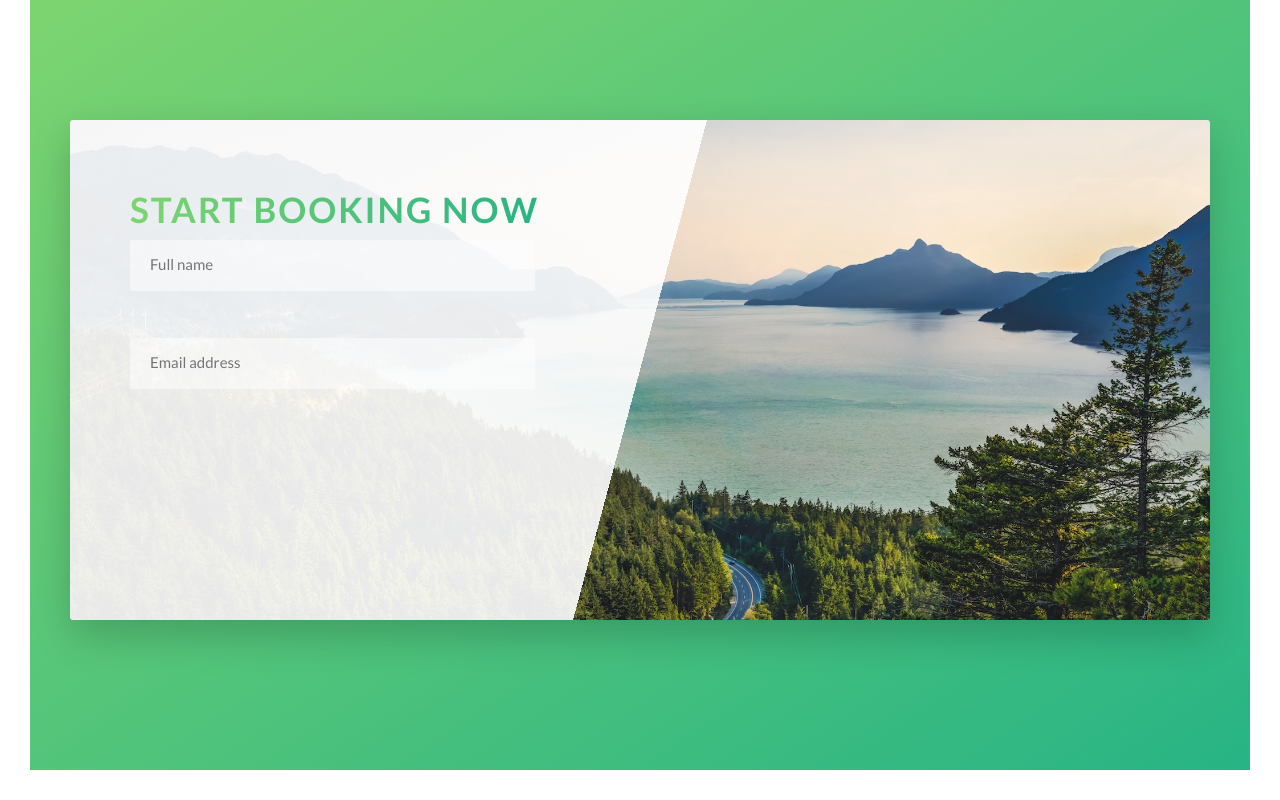
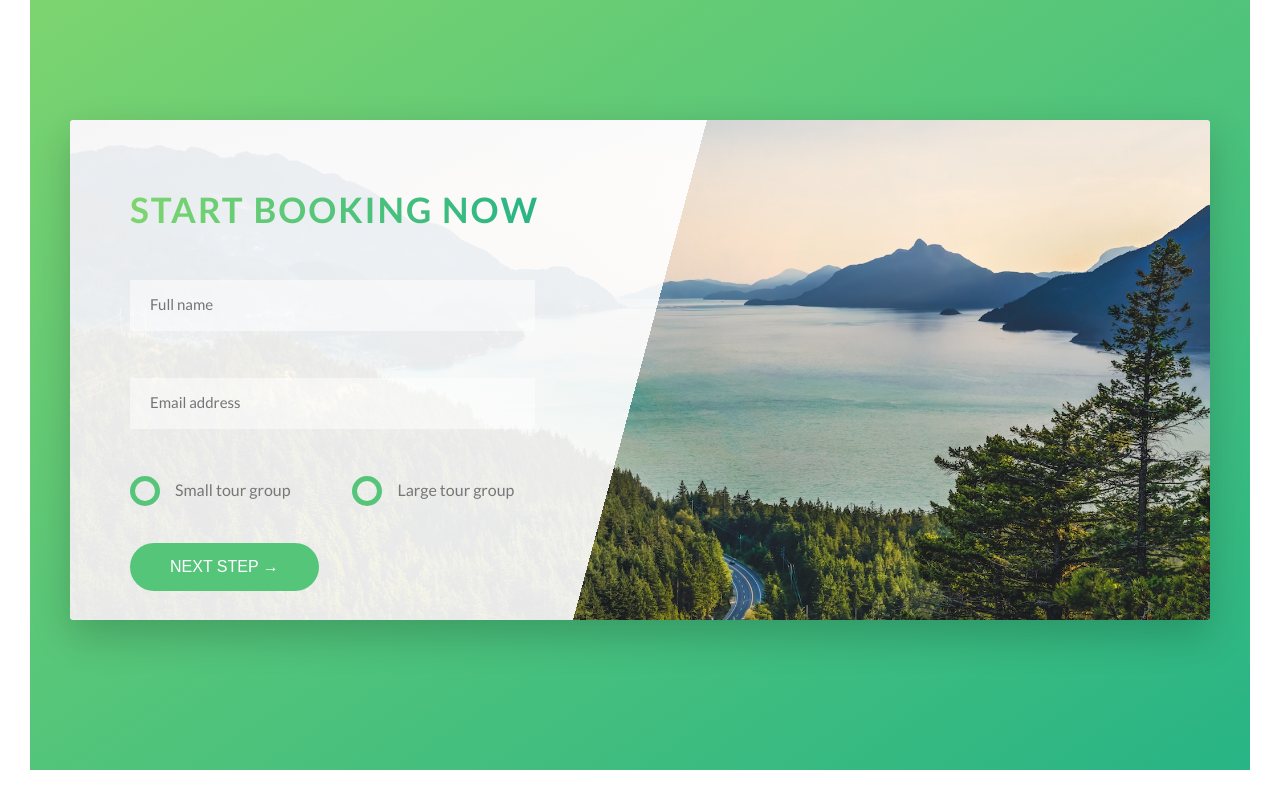
Before and after one commit to KaitlynSalemi/advanced-css-natours, a website: page index.html in a window 1280 px wide. Shown: the part 4805-5605 px from the top of the page. Drawn offline with Linux system fonts and the light colour scheme.

Commit message:
finished booking form

```diff
--- a/index.html
+++ b/index.html
@@ -266,6 +266,25 @@
                                     <input type="email" class="form__input" placeholder="Email address" id="email" required>
                                     <label for="email" class="form__label">Email address</label>
                                 </div>
+                                <div class="form__group u-margin-bottom-medium">
+                                    <div class="form__radio-group">
+                                        <input type="radio" class="form__radio-input" id="small" name="size">
+                                        <label for="small" class="form__radio-label">
+                                            <span class="form__radio-button"></span>
+                                            Small tour group
+                                        </label>
+                                    </div>
+                                    <div class="form__radio-group">
+                                        <input type="radio" class="form__radio-input" id="Large" name="size">
+                                        <label for="Large" class="form__radio-label">
+                                            <span class="form__radio-button"></span>
+                                            Large tour group
+                                        </label>
+                                    </div>
+                                </div>
+                                <div class="form_group">
+                                    <button class="btn btn--green">Next step &rarr;</button>
+                                </div>
                             </form>
                         </div>
                     </div>
--- a/sass/base/_utilities.scss
+++ b/sass/base/_utilities.scss
@@ -1,11 +1,11 @@
-.u-center-text { text-align: center; }
+.u-center-text { text-align: center !important; }
 
-.u-margin-bottom-big { margin-bottom: 8rem; }
+.u-margin-bottom-big { margin-bottom: 8rem !important; }
 
-.u-margin-bottom-meadium { margin-bottom: 4rem; }
+.u-margin-bottom-medium { margin-bottom: 4rem !important; }
 
-.u-margin-bottom-small { margin-bottom: 1.5rem; }
+.u-margin-bottom-small { margin-bottom: 1.5rem !important; }
 
-.u-margin-top-big { margin-bottom: 8rem; }
+.u-margin-top-big { margin-bottom: 8rem !important; }
 
-.u-margin-top-huge { margin-bottom: 10rem; }
+.u-margin-top-huge { margin-bottom: 10rem !important; }
--- a/sass/components/_button.scss
+++ b/sass/components/_button.scss
@@ -10,6 +10,10 @@
         transition: all .2s;
         position: relative;
         font-size: $default-font-size;
+
+        //Change for the <button> element
+        border: none;
+        cursor: pointer;
     }
 
     &:hover {
@@ -22,7 +26,8 @@
         }
     }
 
-    &:active {
+    &:active,
+    &:focus {
         transform: translateY(-1px);
         box-shadow: 0 .5rem 1rem rgba($color-black, .2);
     }
--- a/sass/components/_form.scss
+++ b/sass/components/_form.scss
@@ -46,4 +46,50 @@
         display: block;
         transition: all .3s;
     }
+
+    &__radio-group {
+        width: 49%;
+        display: inline-block;
+    }
+
+    &__radio-input {
+        display: none;
+    }
+
+    &__radio-label {
+        font-size: $default-font-size;
+        cursor: pointer;
+        position: relative;
+        padding-left: 4.5rem ;
+    }
+
+    &__radio-button {
+        height: 3rem;
+        width: 3rem;
+        border: 5px solid $color-primary;
+        border-radius: 50%;
+        display: inline-block;
+        position: absolute;
+        top: -.4rem;
+        left: 0;
+
+        &::after {
+            content: '';
+            display: block;
+            height: 1.3rem;
+            width: 1.3rem;
+            border-radius: 50%;
+            position: absolute;
+            top: 50%;
+            left: 50%;
+            transform: translate(-50%, -50%);
+            background-color: $color-primary;
+            opacity: 0;
+            transition: opacity .2s;
+        }
+    }
+
+    &__radio-input:checked ~ &__radio-label &__radio-button::after {
+        opacity: 1;
+    }
 }
```
Also changed, not shown: css/style.css.
